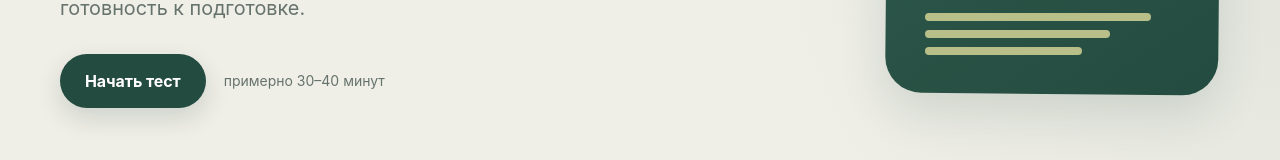
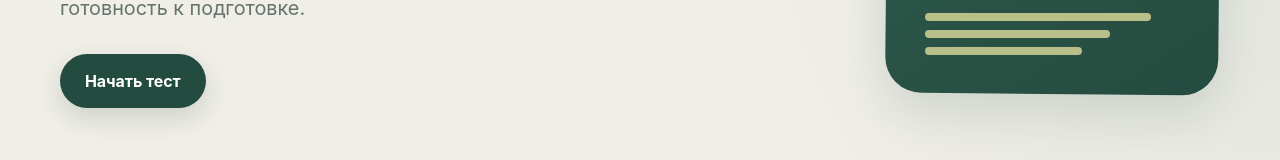
Before and after one commit to mikesha22/itpy-proftest, a Next.js app: page / in a window 1280 px wide. Shown: the part 546-706 px from the top of the page. Built offline with nearby package versions, Linux system fonts and the light colour scheme.

Commit message:
Убрал информацию про «30–40 минут» и ненужный стиль для неё.

```diff
--- a/app/globals.css
+++ b/app/globals.css
@@ -89,7 +89,6 @@ a { color: inherit; text-decoration: none; }
 .button-primary:hover:not(:disabled) { box-shadow: 0 17px 32px rgba(21, 63, 53, .25); }
 .button-secondary { background: white; color: var(--green-dark); border-color: var(--line); }
 .button.full { width: 100%; }
-.time-pill { color: var(--ink-soft); font-size: 14px; }
 .hero-card {
   background: var(--green-dark);
   color: white;
--- a/app/page.tsx
+++ b/app/page.tsx
@@ -12,7 +12,6 @@ export default function HomePage() {
           </p>
           <div className="hero-actions">
             <Link className="button button-primary" href="/test">Начать тест</Link>
-            <span className="time-pill">примерно 30–40 минут</span>
           </div>
         </div>
         <aside className="hero-card">
```
